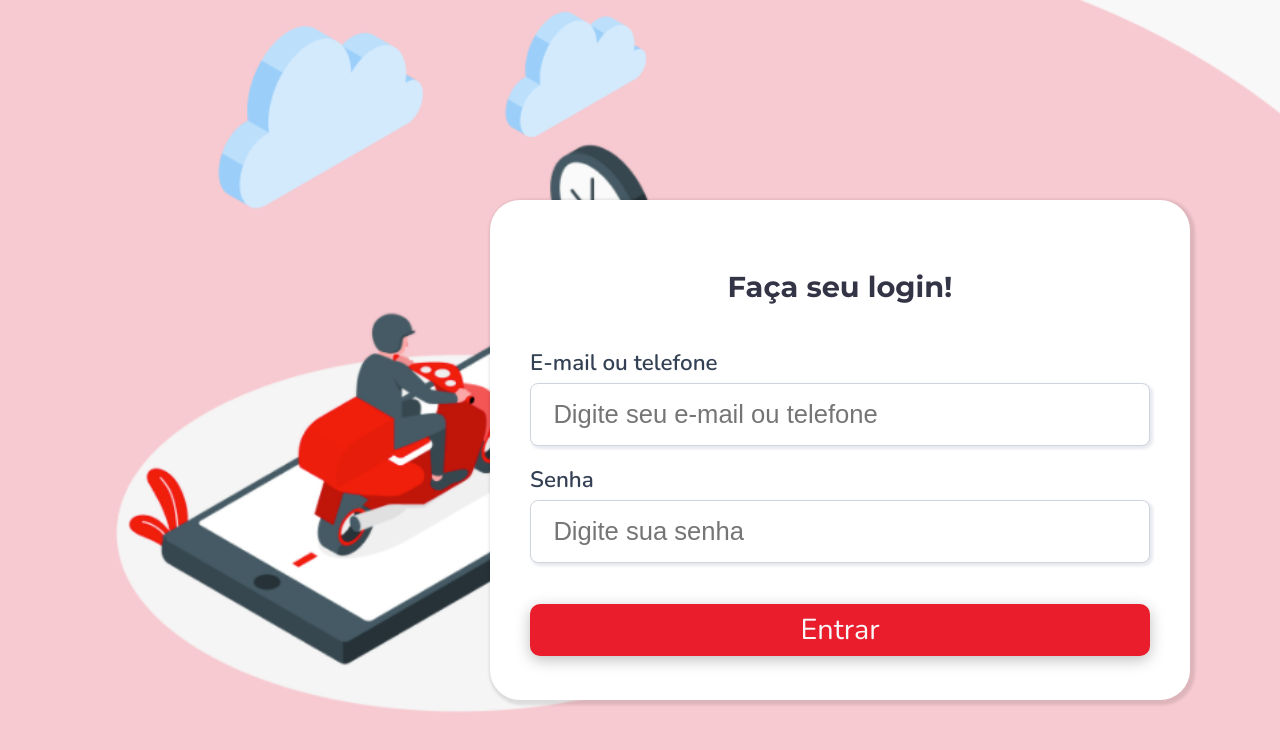
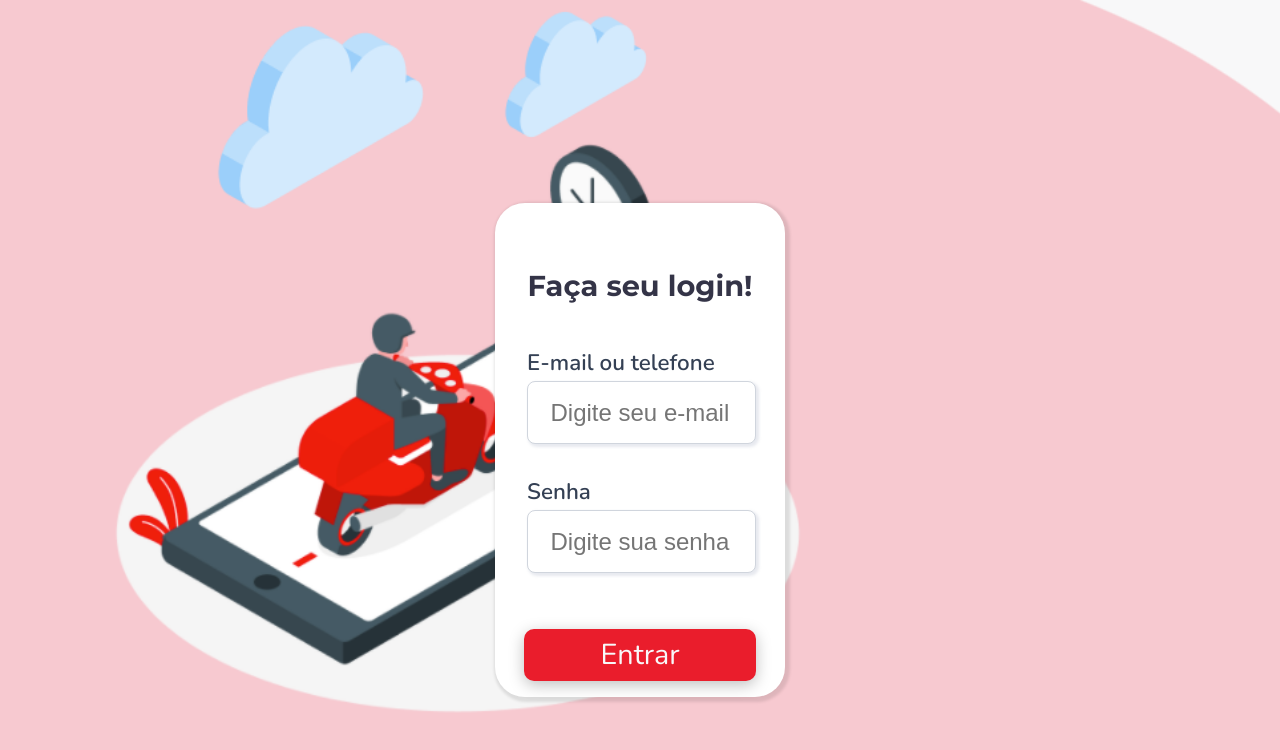
Before and after one commit to JessieZan/frontend-desafioilab, a React (Vite) app: page / in a window 1280 px wide. Shown: the top 750 px of the page. Built offline with nearby package versions, Linux system fonts and the light colour scheme; no server answers.

Commit message:
Tela de login adaptavel

```diff
--- a/src/pages/Login/index.jsx
+++ b/src/pages/Login/index.jsx
@@ -80,8 +80,6 @@ function Login() {
           <div className="form_input email_login">
             <label htmlFor="input-email" className="form_label_login">
               E-mail ou telefone
-            </label>
-
               <input
                 className="input_login"
                 type="text"
@@ -91,12 +89,12 @@ function Login() {
                 onChange={(e) => setEmail(e.target.value)}
                 required
               />
+            </label>
           </div>
 
           <div className="form_input senha_login botao">
             <label htmlFor="input-senha" className="form_label_login">
               Senha
-            </label>
               <input
                 className="input_login"
                 type="password"
@@ -106,6 +104,7 @@ function Login() {
                 onChange={(e) => setSenha(e.target.value)}
                 required
               />
+            </label>
           </div>
 
           <div className="tela_login_direita_div_botao">
--- a/src/pages/Login/styles.css
+++ b/src/pages/Login/styles.css
@@ -1,17 +1,30 @@
 .tela_login {
   min-height: 100vh;
   max-width: 100vw;
+
   display: flex;
   align-items: center;
   justify-content: center;
+  position: relative;
+
   background-image: url("../../assets/backgound.png");
-  background-size: auto;
+  background-size: cover;
   background-repeat: no-repeat;
-  position: relative;
+}
+
+.tela_login_direita {
+  padding: 1rem;
+  box-shadow: 2px 2px 3px 3px rgba(0, 0, 0, 0.1);
+  border-radius: 30px;
+  /* margin-left: 400px; */
+  z-index: 1;
+  background-color: white;
+  /* width: 500px; */
+  width: 290px;
 }
 
 .tela_login_direita_titulo {
-  font-family: Montserrat;
+  font-family: "Montserrat";
   font-style: normal;
   font-weight: bold;
   font-size: 1.8rem;
@@ -21,6 +34,11 @@
   text-align: center;
   margin-top: 3rem;
   width: 100%;
+}
+
+.tela_login_direita_div_botao {
+  margin-top: 2.6rem;
+  width: 90%;
 }
 
 form {
@@ -35,10 +53,15 @@ input {
   font-size: 1.6rem;
 }
 
+input::placeholder {
+  font-size: 1.5rem;
+  text-overflow: ellipsis;
+}
+
 .form_input {
   display: flex;
   flex-direction: column;
-  width: 100%;
+  width: 90%;
 }
 
 .input_login {
@@ -53,30 +76,19 @@ input {
 }
 
 .form_label_login {
-  font-family: Nunito;
+  font-family: "Nunito";
   font-weight: 600;
   font-size: 1.4rem;
   line-height: 20px;
   color: #344054;
-  margin-bottom: 0.6rem;
+  margin-bottom: 0.9rem;
+  margin-left: 0.2rem;
+  display: flex;
+  flex-direction: column;
+  gap: 0.5rem;
 }
 
-.tela_login_direita_div_botao {
-  margin-top: 2.6rem;
-  width: 100%;
-}
-
-.tela_login_direita {
-  padding: 20px 40px;
-  box-shadow: 2px 2px 3px 3px rgba(0, 0, 0, 0.1);
-  border-radius: 30px;
-  margin-left: 400px;
-  z-index: 1;
-  background-color: white;
-  width: 500px;
-}
-
-@media only screen and (max-width: 390px) {
+/* @media only screen and (max-width: 390px) {
   .input_login {
     font-size: 1rem;
   }
@@ -163,4 +175,4 @@ input {
     min-width: 700px;
     height: 500px;
   }
-}
+} */
```
Lines whose indentation alone changed are shown as unchanged.
